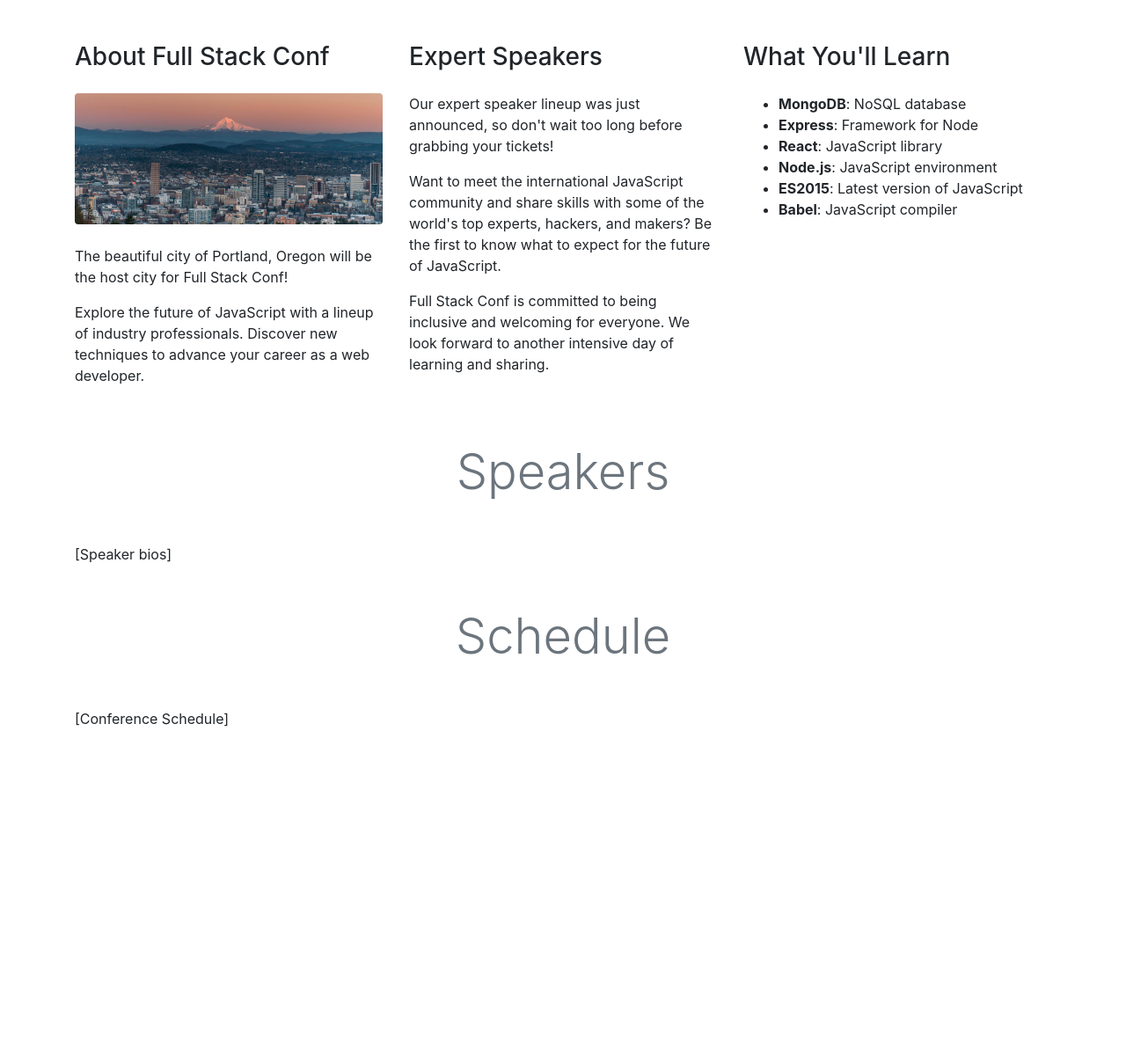
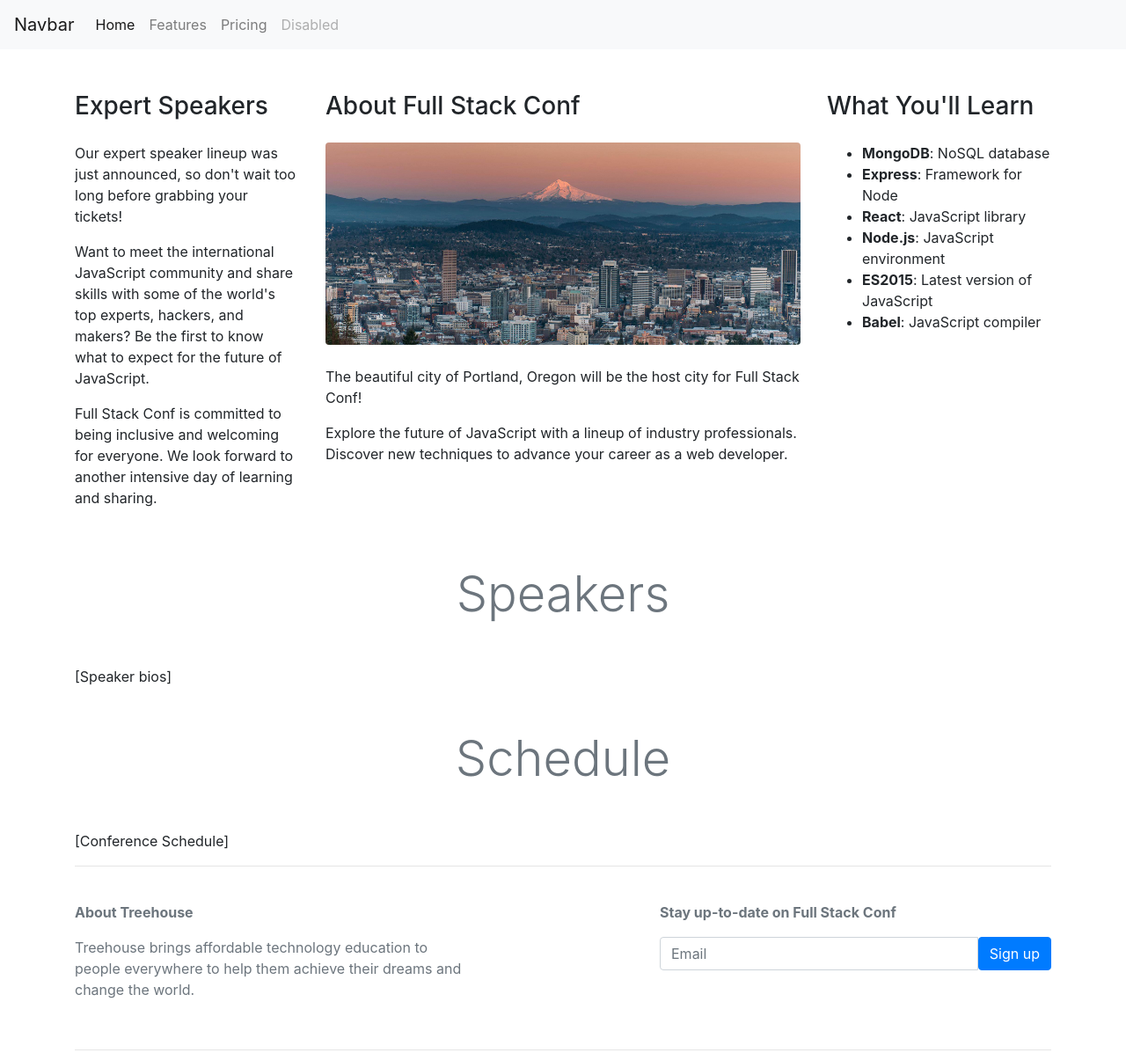
Before and after one commit to clintonhays/Bootstrap-Project-1, a plain HTML site: page index.html in a window 1280 px wide. Shown: the whole page at 88% size. Before the commit the page ends 829 px from the top, so only its background shows below. Drawn offline with nearby package versions, Linux system fonts and the light colour scheme; a script that the page names is missing.

Commit message:
add navbar

```diff
--- a/index.html
+++ b/index.html
@@ -6,26 +6,40 @@
     <meta charset="utf-8">
     <meta name="viewport" content="width=device-width, initial-scale=1, shrink-to-fit=no">
 
-    <!-- Bootstrap CSS -->
-    <link rel="stylesheet" href="https://stackpath.bootstrapcdn.com/bootstrap/4.5.2/css/bootstrap.min.css" integrity="sha384-JcKb8q3iqJ61gNV9KGb8thSsNjpSL0n8PARn9HuZOnIxN0hoP+VmmDGMN5t9UJ0Z" crossorigin="anonymous">
   </head>
   <body>
+    <!-- Navbar -->
+    <nav class="navbar navbar-expand-lg navbar-light bg-light">
+      <a class="navbar-brand" href="#">Navbar</a>
+      <button class="navbar-toggler" type="button" data-toggle="collapse" data-target="#navbarNavAltMarkup" aria-controls="navbarNavAltMarkup" aria-expanded="false" aria-label="Toggle navigation">
+        <span class="navbar-toggler-icon"></span>
+      </button>
+      <div class="collapse navbar-collapse" id="navbarNavAltMarkup">
+        <div class="navbar-nav">
+          <a class="nav-link active" href="#">Home <span class="sr-only">(current)</span></a>
+          <a class="nav-link" href="#">Features</a>
+          <a class="nav-link" href="#">Pricing</a>
+          <a class="nav-link disabled" href="#" tabindex="-1" aria-disabled="true">Disabled</a>
+        </div>
+      </div>
+    </nav>
+    <!-- /navbar -->
     <div class="container pt-5">
       <!-- About -->
       <div class="row">
-        <div class="col">
+        <div class="col-lg col-xl-6 order-lg-2">
           <h3 class="mb-4">About Full Stack Conf</h3>
-          <img class="mb-4 img-fluid rounded" src="img/pdx.jpg" alt="portland, or">
+          <img class="mb-4 img-fluid rounded d-none d-sm-block" src="img/pdx.jpg" alt="portland, or">
           <p>The beautiful city of Portland, Oregon will be the host city for Full Stack Conf!</p>
           <p>Explore the future of JavaScript with a lineup of industry professionals. Discover new techniques to advance your career as a web developer.</p>
         </div>
-        <div class="col">
+        <div class="col-lg order-lg-1">
           <h3 class="mb-4">Expert Speakers</h3>
           <p>Our expert speaker lineup was just announced, so don't wait too long before grabbing your tickets!</p>
           <p>Want to meet the international JavaScript community and share skills with some of the world's top experts, hackers, and makers? Be the first to know what to expect for the future of JavaScript.</p>
           <p>Full Stack Conf is committed to being inclusive and welcoming for everyone. We look forward to another intensive day of learning and sharing.</p>
         </div>
-        <div class="col">
+        <div class="col-lg order-lg-3">
           <h3 class="mb-4">What You'll Learn</h3>
           <ul>
             <li><strong>MongoDB</strong>: NoSQL database</li>
@@ -47,12 +61,31 @@
       <h1 class="display-4 text-center text-muted my-5">Schedule</h1>
       [Conference Schedule]
       <!-- /schedule -->
+
+      <!-- Signup Form -->
+      <hr>
+      <div class="row py-4 text-muted">
+        <div class="col-md col-xl-5">
+          <p><strong>About Treehouse</strong></p>
+          <p>Treehouse brings affordable technology education to people everywhere to help them achieve their dreams and change the world.</p>
+        </div>
+        <div class="col-md col-xl-5 ml-auto">
+          <p><strong>Stay up-to-date on Full Stack Conf</strong></p>
+          <div class="input-group">
+            <input type="text" class="form-control" placeholder="Email">
+            <span class="input-group-btn">
+              <button class="btn btn-primary" type="button">Sign up</button>
+            </span>
+          </div>
+        </div>
+      </div>
+      <hr><!-- /signup form -->
     </div> <!-- /.container -->
 
     <!-- Optional JavaScript -->
     <!-- jQuery first, then Popper.js, then Bootstrap JS -->
-    <script src="https://cdnjs.cloudflare.com/ajax/libs/jquery/3.5.1/jquery.slim.min.js" integrity="sha384-KJ3o2DKtIkvYIK3UENzmM7KCkRr/rE9/Qpg6aAZGJwFDMVNA/GpGFF93hXpG5KkN" crossorigin="anonymous"></script>
-    <script src="https://cdnjs.cloudflare.com/ajax/libs/popper.js/2.5.3/umd/popper.min.js" integrity="sha384-b/U6ypiBEHpOf/4+1nzFpr53nxSS+GLCkfwBdFNTxtclqqenISfwAzpKaMNFNmj4" crossorigin="anonymous"></script>
-    <script src="https://maxcdn.bootstrapcdn.com/bootstrap/4.0.0-beta/js/bootstrap.min.js" integrity="sha384-h0AbiXch4ZDo7tp9hKZ4TsHbi047NrKGLO3SEJAg45jXxnGIfYzk4Si90RDIqNm1" crossorigin="anonymous"></script>
+    <script src="https://code.jquery.com/jquery-3.5.1.slim.min.js" integrity="sha256-4+XzXVhsDmqanXGHaHvgh1gMQKX40OUvDEBTu8JcmNs=" crossorigin="anonymous"></script>
+    <script src="https://cdnjs.cloudflare.com/ajax/libs/popper.js/2.5.3/umd/popper.min.js"></script>
+    <link rel="stylesheet" href="https://stackpath.bootstrapcdn.com/bootstrap/4.5.2/css/bootstrap.min.css" integrity="sha384-JcKb8q3iqJ61gNV9KGb8thSsNjpSL0n8PARn9HuZOnIxN0hoP+VmmDGMN5t9UJ0Z" crossorigin="anonymous">
   </body>
 </html>
```
